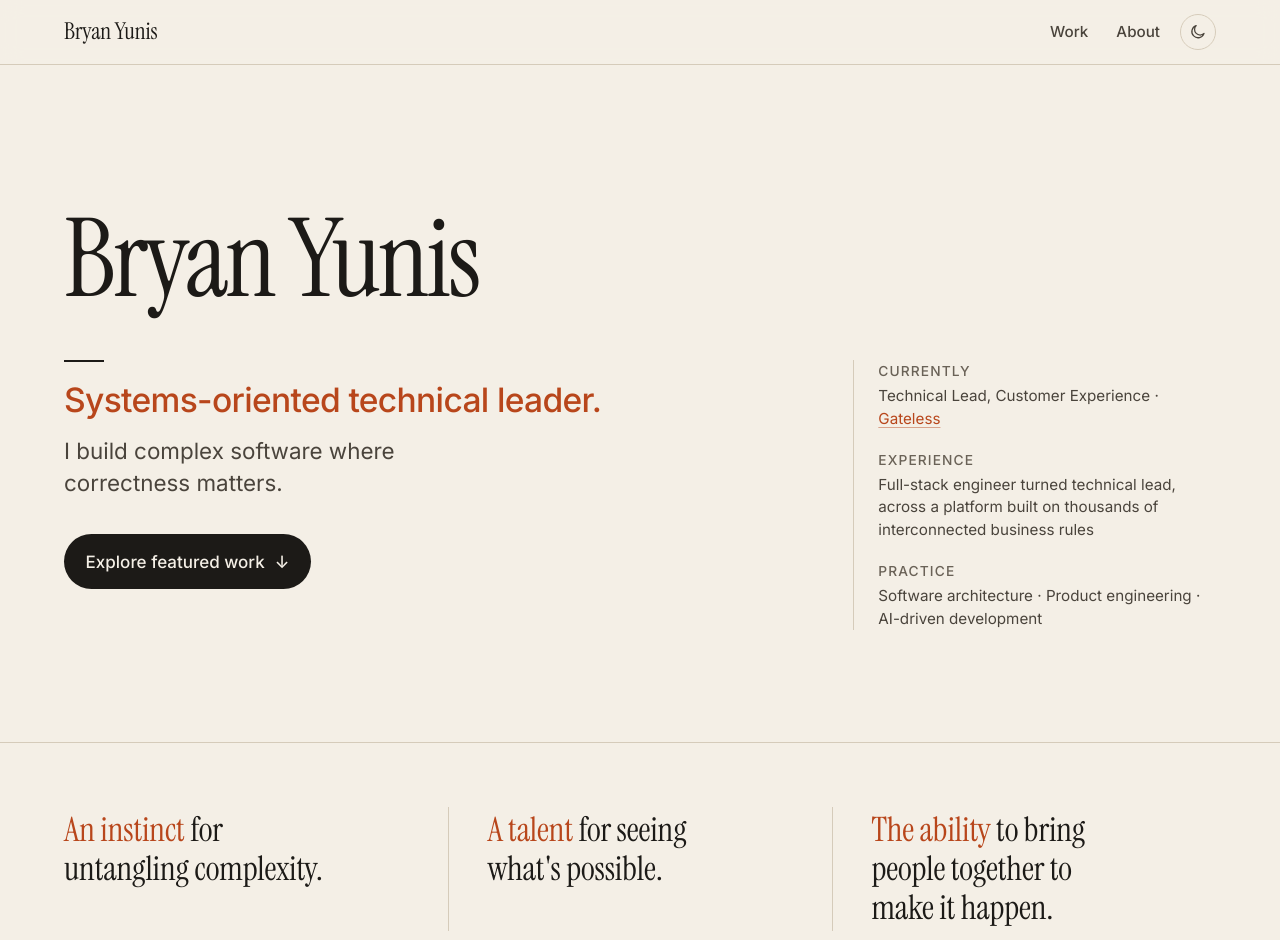
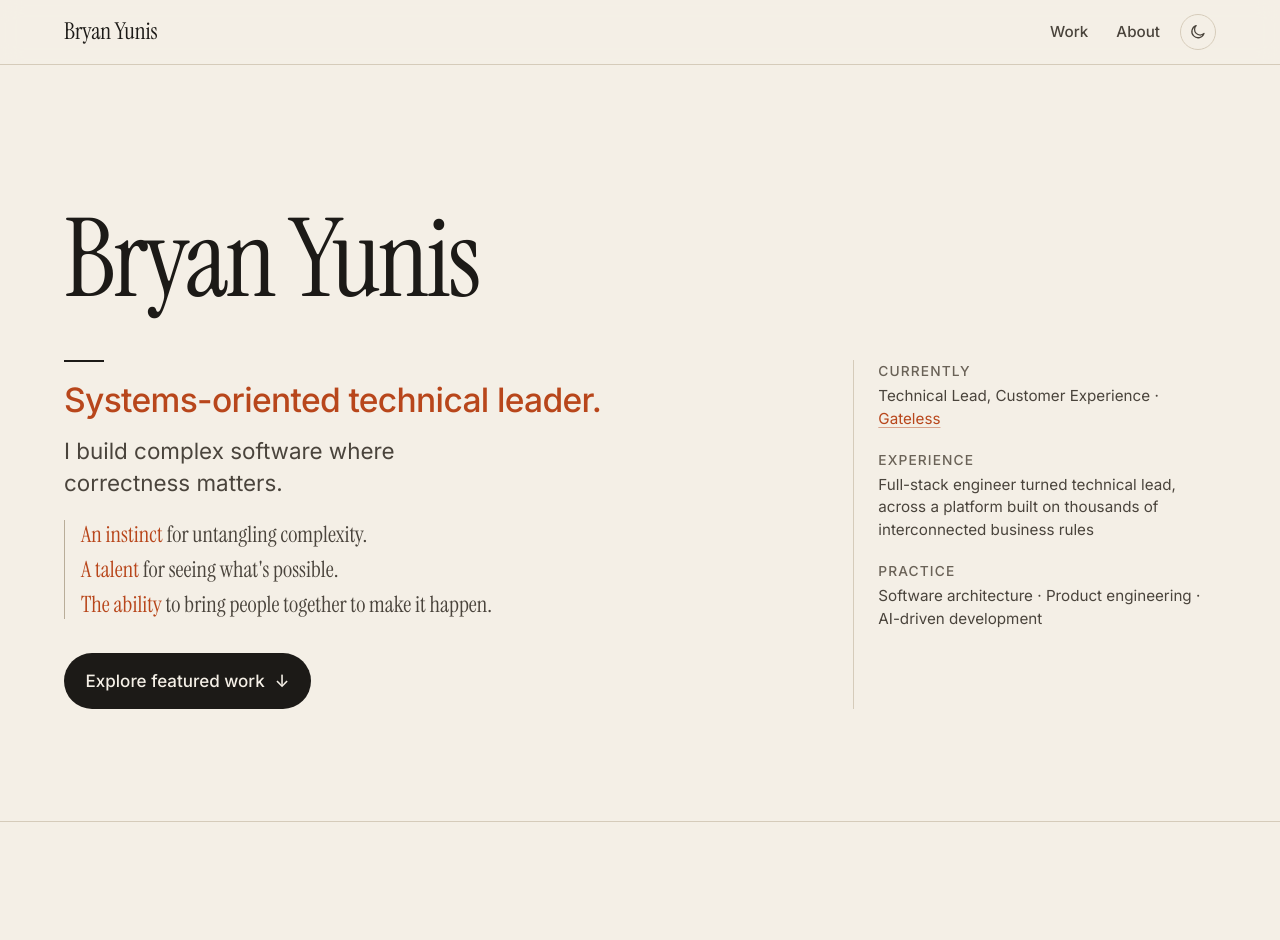
Before and after one commit to bry-an/bryanyunisdotcom, a Next.js app: page / in a window 1280 px wide. Shown: the top 940 px of the page. Built offline with nearby package versions, Linux system fonts and the light colour scheme.

Commit message:
tagline redesign

```diff
--- a/src/app/home.module.css
+++ b/src/app/home.module.css
@@ -121,30 +121,18 @@
   }
 }
 
-/* ── Strengths ────────────────────────────────────────────── */
-.strengths {
-  padding-block: clamp(2.5rem, 6vw, 4rem);
-  border-top: 1px solid var(--rule);
-}
-
+/* ── Strengths (in the hero, under the tagline) ───────────── */
 .strengthList {
   display: grid;
-  margin: 0;
-  padding: 0;
+  gap: 0.35rem;
+  margin: 0.4rem 0 0;
+  padding: 0 0 0 1rem;
   list-style: none;
-}
-
-.strength {
+  border-left: 1px solid var(--rule-strong);
   font-family: var(--font-serif);
-  font-size: var(--step-2);
-  line-height: 1.15;
-  letter-spacing: -0.005em;
-  padding-block: 1.25rem;
+  font-size: var(--step-1);
+  line-height: 1.3;
   text-wrap: balance;
-}
-
-.strength + .strength {
-  border-top: 1px solid var(--rule);
 }
 
 .strengthLead {
@@ -152,26 +140,7 @@
 }
 
 .strengthKey {
-  color: var(--ink);
-}
-
-@media (min-width: 52rem) {
-  .strengthList {
-    grid-template-columns: repeat(3, minmax(0, 1fr));
-  }
-
-  .strength {
-    padding: 0.25rem clamp(1.25rem, 3vw, 2.5rem);
-  }
-
-  .strength:first-child {
-    padding-left: 0;
-  }
-
-  .strength + .strength {
-    border-top: 0;
-    border-left: 1px solid var(--rule);
-  }
+  color: var(--ink-2);
 }
 
 /* ── Two-part section layout: heading left, body right ───── */
--- a/src/app/page.tsx
+++ b/src/app/page.tsx
@@ -39,6 +39,18 @@ export default function Home() {
           <div className={styles.heroLead}>
             <p className={styles.role}><Inline text={site.role} /></p>
             <p className={styles.tagline}><Inline text={site.tagline} /></p>
+            <ul className={styles.strengthList} aria-label="Strengths">
+              {strengths.map((s) => (
+                <li key={s.key}>
+                  <span className={styles.strengthLead}>
+                    <Inline text={s.lead} />
+                  </span>{" "}
+                  <span className={styles.strengthKey}>
+                    <Inline text={s.key} />
+                  </span>
+                </li>
+              ))}
+            </ul>
             <p className={styles.heroAction}>
               <a href="#featured-work" className={styles.primary}>
                 Explore featured work
@@ -65,24 +77,6 @@ export default function Home() {
               <dd>Software architecture · Product engineering · AI-driven development</dd>
             </div>
           </dl>
-        </div>
-      </section>
-
-      {/* Three strengths: systems, vision, leadership. */}
-      <section className={styles.strengths} aria-label="Strengths">
-        <div className="wrap">
-          <ul className={styles.strengthList}>
-            {strengths.map((s) => (
-              <li key={s.key} className={styles.strength}>
-                <span className={styles.strengthLead}>
-                  <Inline text={s.lead} />
-                </span>{" "}
-                <span className={styles.strengthKey}>
-                  <Inline text={s.key} />
-                </span>
-              </li>
-            ))}
-          </ul>
         </div>
       </section>
 
```
